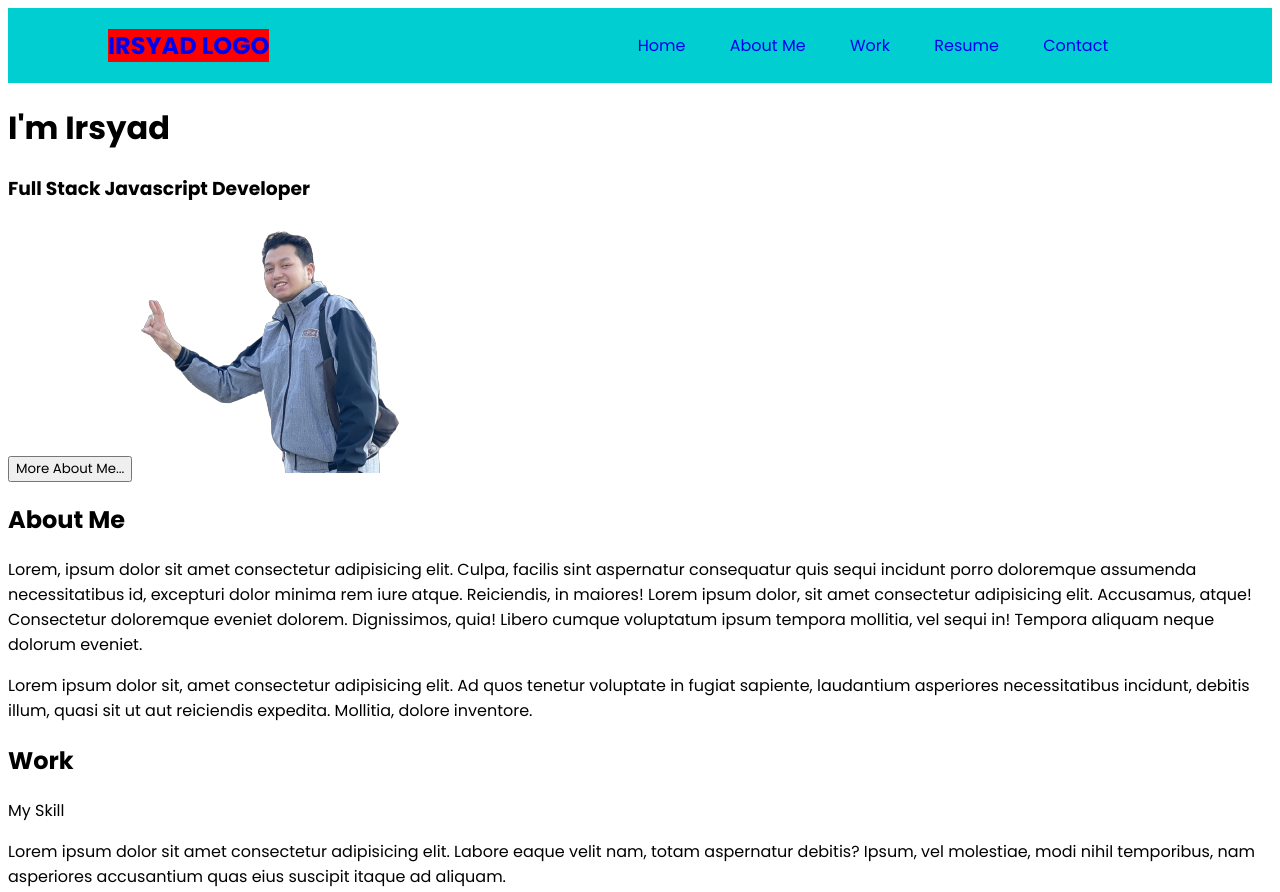
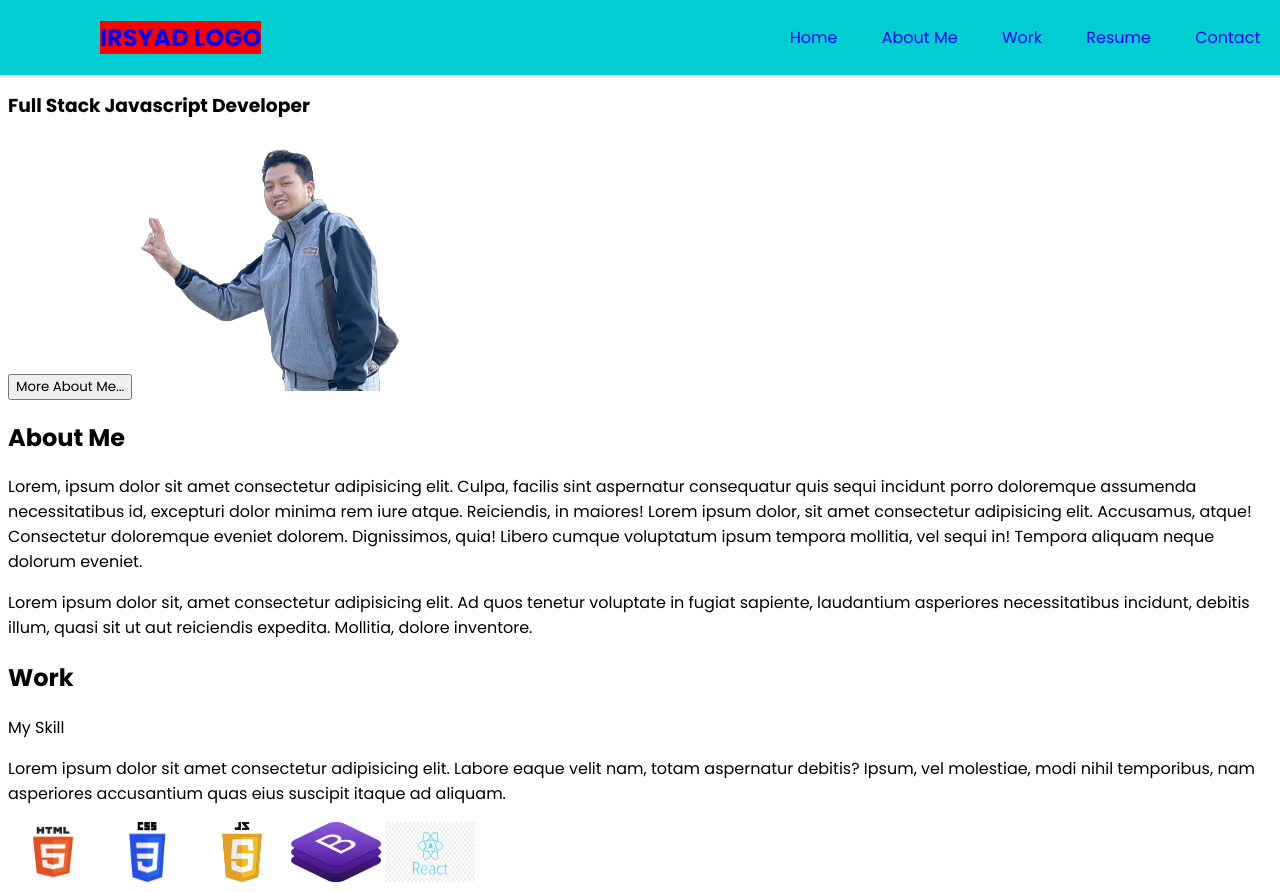
Before and after one commit to irsyadalaudin/checkpoint_irsyad_portofolio, a plain HTML site: page index.html in a window 1280 px wide. Shown: the top 892 px of the page. Drawn offline with Linux system fonts and the light colour scheme.

Commit message:
adding top, left, right: 0; in style.css

```diff
--- a/style.css
+++ b/style.css
@@ -6,13 +6,22 @@
     font-family: 'Poppins', sans-serif;
 }
 
+/* body {
+    margin: 0;
+    padding: 0;
+} */
+
 header {
     background-color: darkturquoise;
     display: grid;
-    grid-template-columns: repeat(4, 1fr);
+    position: fixed;
+    grid-template-columns: repeat(4, 330px);
     grid-template-rows: 100%;
     padding-left: 100px;
     padding-right: 100px;
+    top: 0;
+    left: 0;
+    right: 0;
 }
 
 h2 > a {
```
